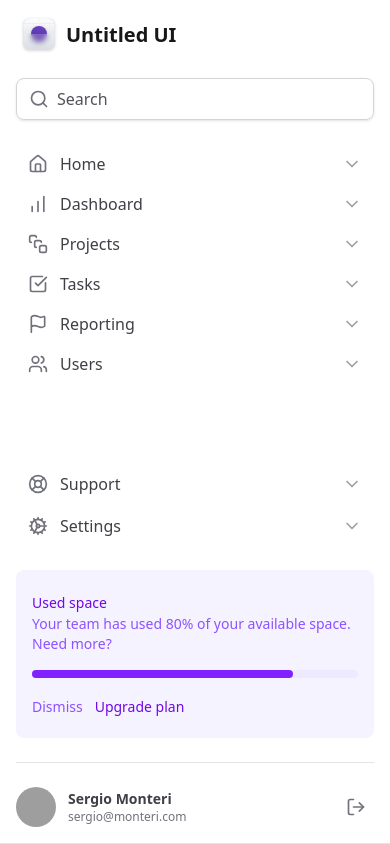
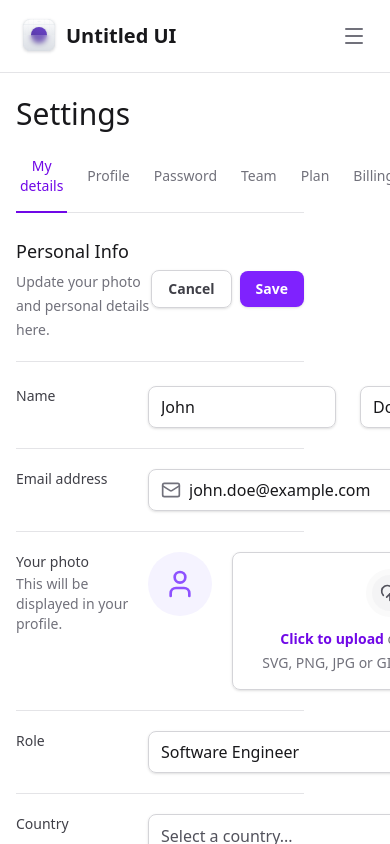
Before and after one commit to SergioMonteRi/next-tailwind-practice, a Next.js app: page / in a window 390 px wide. Shown: the top 844 px of the page. Built offline with nearby package versions, Linux system fonts and the light colour scheme; grey boxes are pictures that could not be loaded.

Commit message:
feat: add @radix-ui/react-collapsible dependency and implement collapsible sidebar for improved navigation experience

```diff
--- a/package.json
+++ b/package.json
@@ -11,6 +11,7 @@
   },
   "dependencies": {
     "@formkit/auto-animate": "^0.9.0",
+    "@radix-ui/react-collapsible": "^1.1.12",
     "@radix-ui/react-select": "^2.2.6",
     "@radix-ui/react-tabs": "^1.1.13",
     "framer-motion": "^12.23.24",
--- a/src/app/layout.tsx
+++ b/src/app/layout.tsx
@@ -31,7 +31,9 @@ export default function RootLayout({
         <div className="grid-cols-app grid min-h-screen">
           <Sidebar />
 
-          <main className="px-8 pt-8 pb-12">{children}</main>
+          <main className="px-4 pt-24 pb-12 lg:col-start-2 lg:px-8 lg:pt-8 lg:pb-12">
+            {children}
+          </main>
         </div>
       </body>
     </html>
--- a/src/components/sidebar/index.tsx
+++ b/src/components/sidebar/index.tsx
@@ -1,3 +1,5 @@
+'use client'
+
 import {
   BarChart,
   CheckSquare,
@@ -8,16 +10,31 @@ import {
   SquareStack,
   Users,
   SearchIcon,
+  Menu,
 } from 'lucide-react'
+
+import * as CollapsibleRadix from '@radix-ui/react-collapsible'
 
 import { Logo, NavItem, Profile, UsedSpaceWidget } from './components'
 import { Input } from '../input'
+import { Button } from '../button'
 
 export function Sidebar() {
   return (
-    <aside className="fixed top-0 right-0 bottom-0 left-0 z-20 flex flex-col gap-6 border-b border-zinc-200 bg-white p-4 lg:relative lg:right-auto lg:w-80 lg:border-r lg:px-5 lg:py-8">
+    <CollapsibleRadix.Root className="fixed top-0 right-0 left-0 z-20 flex flex-col gap-6 border-b border-zinc-200 bg-white p-4 data-[state=open]:bottom-0 lg:right-auto lg:w-80 lg:border-r lg:px-5 lg:py-8 lg:data-[state=closed]:bottom-0">
+      <div className="flex items-center justify-between">
         <Logo />
+        <CollapsibleRadix.Trigger className="lg:hidden" asChild>
+          <Button variant="ghost">
+            <Menu className="h-6 w-6" />
+          </Button>
+        </CollapsibleRadix.Trigger>
+      </div>
 
+      <CollapsibleRadix.Content
+        forceMount
+        className="flex flex-1 flex-col gap-6 data-[state=closed]:hidden lg:data-[state=closed]:flex"
+      >
         <Input.Root>
           <Input.Prefix>
             <SearchIcon className="h-5 w-5 text-zinc-500" />
@@ -41,9 +58,12 @@ export function Sidebar() {
           </nav>
 
           <UsedSpaceWidget />
+
           <div className="h-px bg-zinc-200" />
+
           <Profile />
         </div>
-    </aside>
+      </CollapsibleRadix.Content>
+    </CollapsibleRadix.Root>
   )
 }
```
Also changed, not shown: 1 other file (tests, documents, lock files or other folders). Lines whose indentation alone changed are shown as unchanged.
